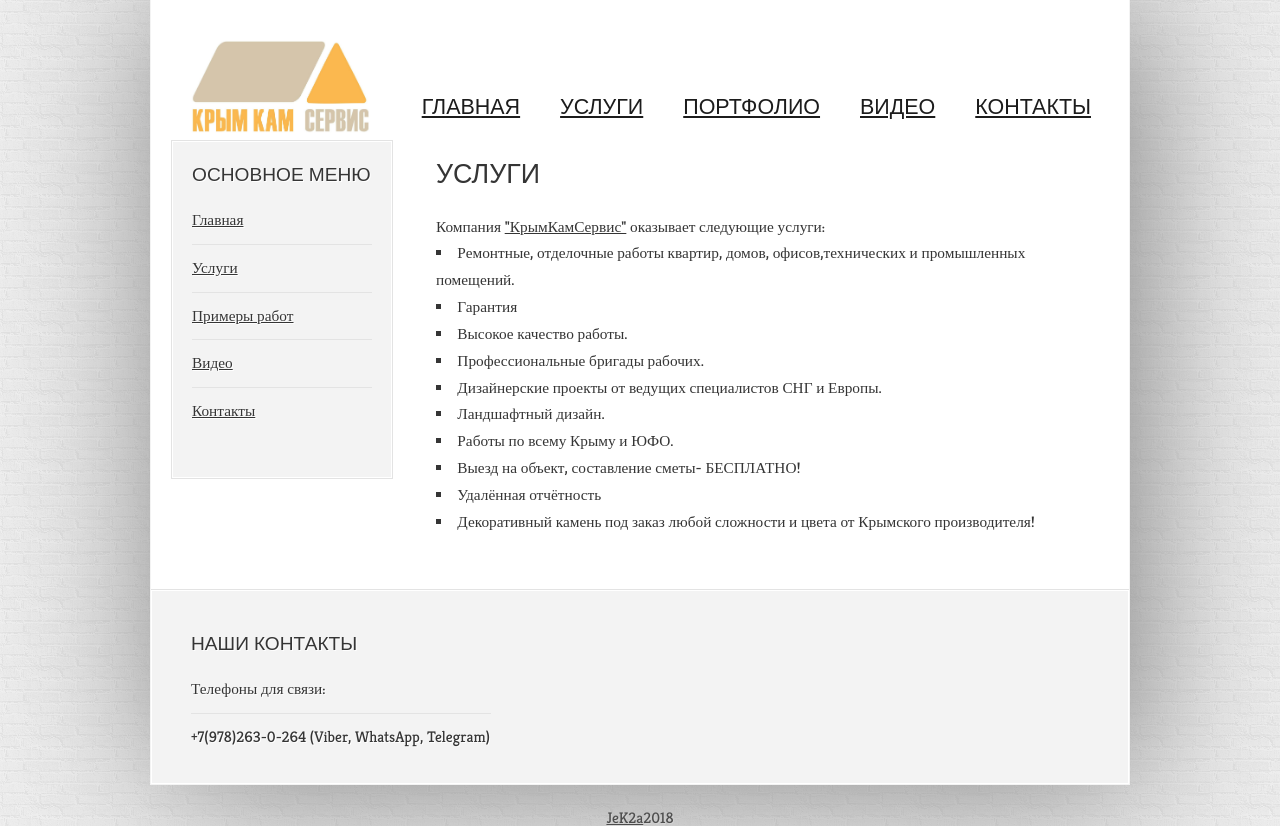
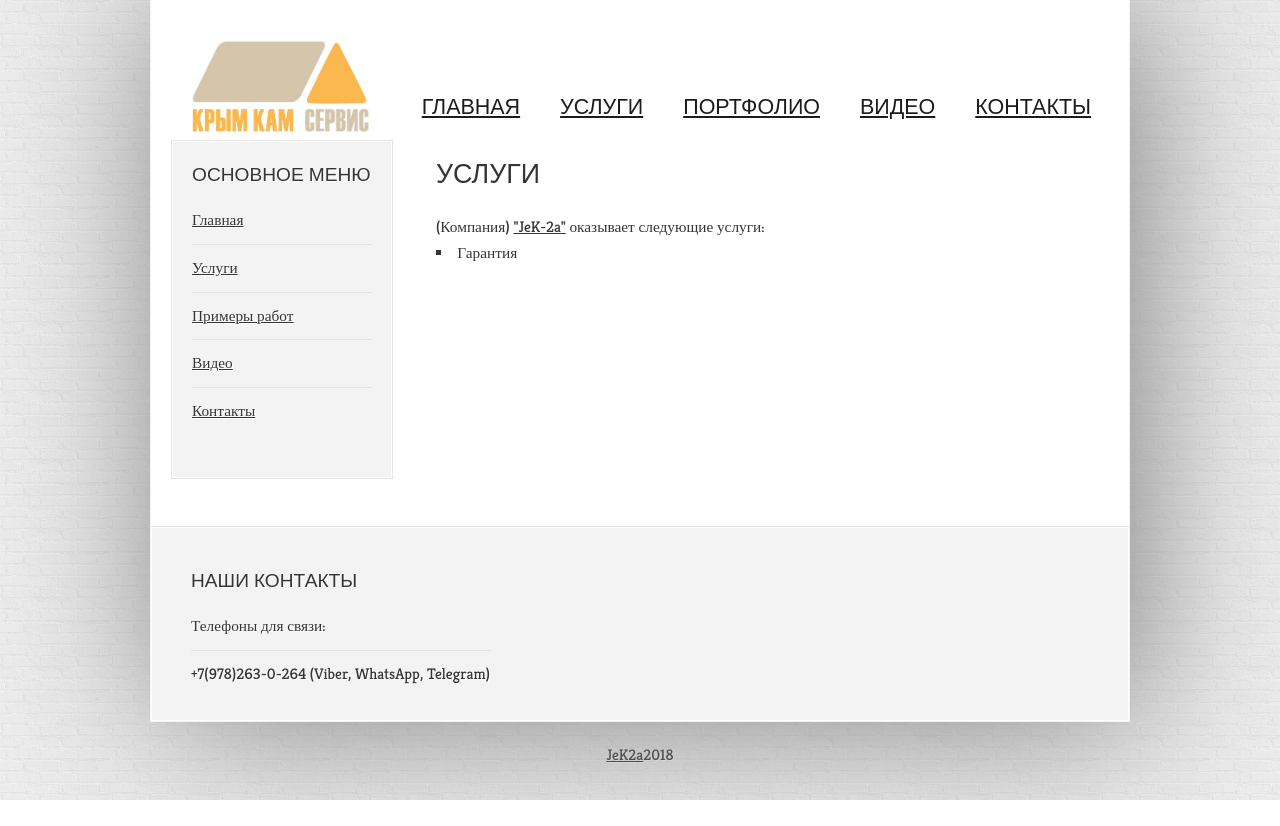
Before and after one commit to JeK2a/portfolio, a PHP site: page /services in a window 1280 px wide. Shown: the top 826 px of the page. After the commit the page ends 800 px from the top, so only its background shows below. Run offline with PHP 8.4, Linux system fonts and the light colour scheme.

Commit message:
Доработано

```diff
--- a/application/views/contacts_view.php
+++ b/application/views/contacts_view.php
@@ -1,7 +1,7 @@
 <h1>Контакты</h1>
 <br>
 Телефоны для связи:<br>
-+7(978)263-0-264 (Viber, WhatsApp, Telegram)<br>
++7(981)108-91-28 (Viber, Telegram)<br>
 <br/>
 <script type="text/javascript" charset="utf-8" async src="https://api-maps.yandex.ru/services/constructor/1.0/js/?um=constructor%3Ad788fa721f190f282342822ac6d9b0c97d50249af6998c7183b18c3389fa0220&amp;width=500&amp;height=400&amp;lang=ru_RU&amp;scroll=true"></script>
 </p>
--- a/application/views/services_view.php
+++ b/application/views/services_view.php
@@ -1,17 +1,8 @@
 <h1>Услуги</h1>
 
 <p>
-Компания <a href="/">"КрымКамСервис"</a> оказывает следующие услуги:
+(Компания) <a href="/">"JeK-2a"</a> оказывает следующие услуги:
 <ul>
-<li>Ремонтные, отделочные работы квартир, домов, офисов,технических и промышленных помещений.</li>
 <li>Гарантия</li>
-<li>Высокое качество работы.</li>
-<li>Профессиональные бригады рабочих.</li>
-<li>Дизайнерские проекты от ведущих специалистов СНГ и Европы.</li>
-<li>Ландшафтный дизайн.</li>
-<li>Работы по всему Крыму и ЮФО.</li>
-<li>Выезд на объект, составление сметы- БЕСПЛАТНО!</li>
-<li>Удалённая отчётность</li>
-<li>Декоративный камень под заказ любой сложности и цвета от Крымского производителя!</li>
 </ul>
 </p>
--- a/application/views/video_view.php
+++ /dev/null
@@ -1,5 +0,0 @@
-<div class="video">
-    <iframe width="560" height="315" src="https://www.youtube.com/embed/S7MbNL8Qm7I" frameborder="0" allow="autoplay; encrypted-media" allowfullscreen></iframe>
-    <iframe width="560" height="315" src="https://www.youtube.com/embed/DHq_Ot0RoNM" frameborder="0" allow="autoplay; encrypted-media" allowfullscreen></iframe>
-    <iframe width="560" height="315" src="https://www.youtube.com/embed/ifNFsdnA8MQ" frameborder="0" allow="autoplay; encrypted-media" allowfullscreen></iframe>
-</div>>
```
Also changed, not shown: application/controllers/controller_video.php (deleted, +0 -11 lines), 1 other file.
